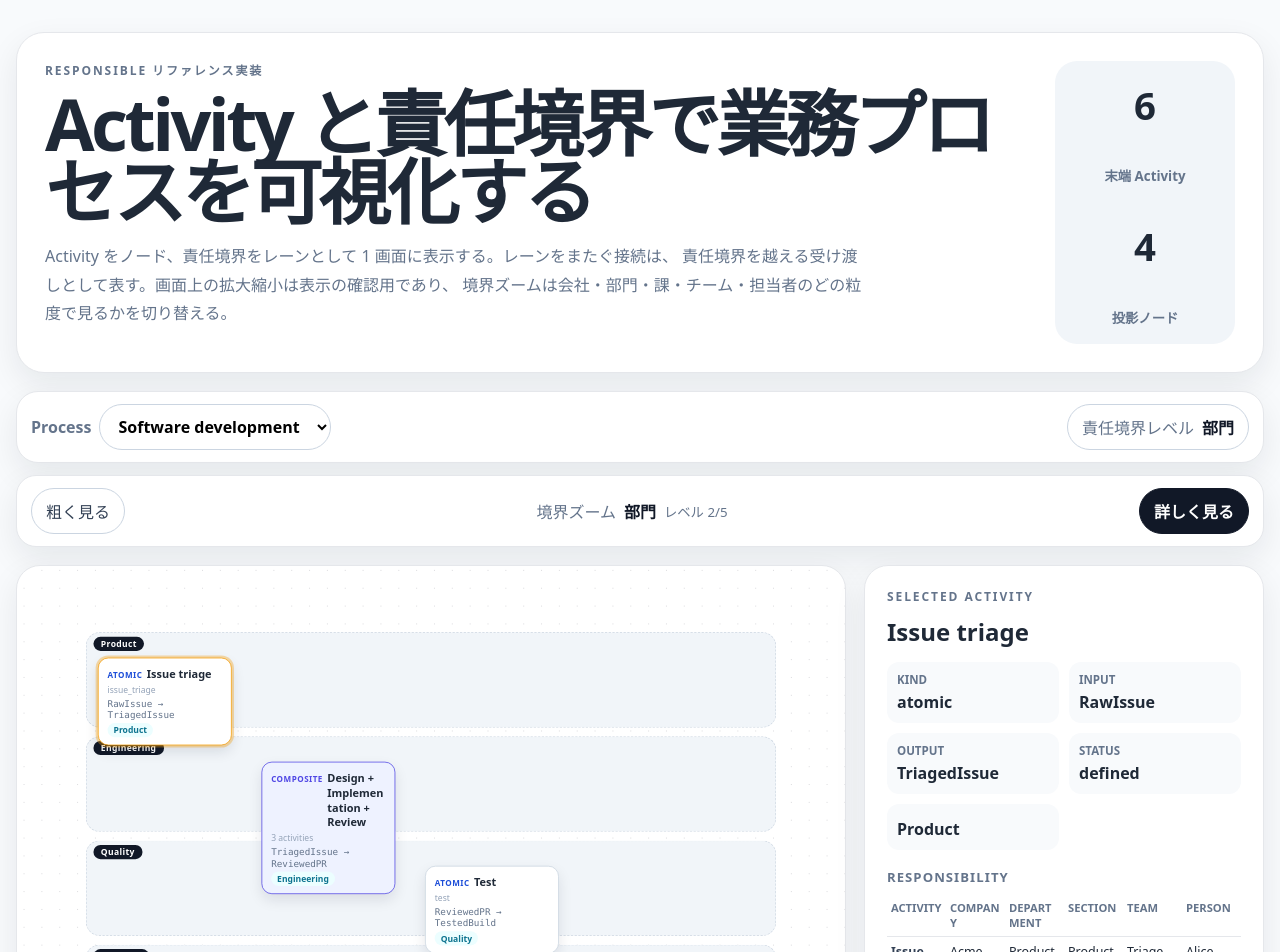
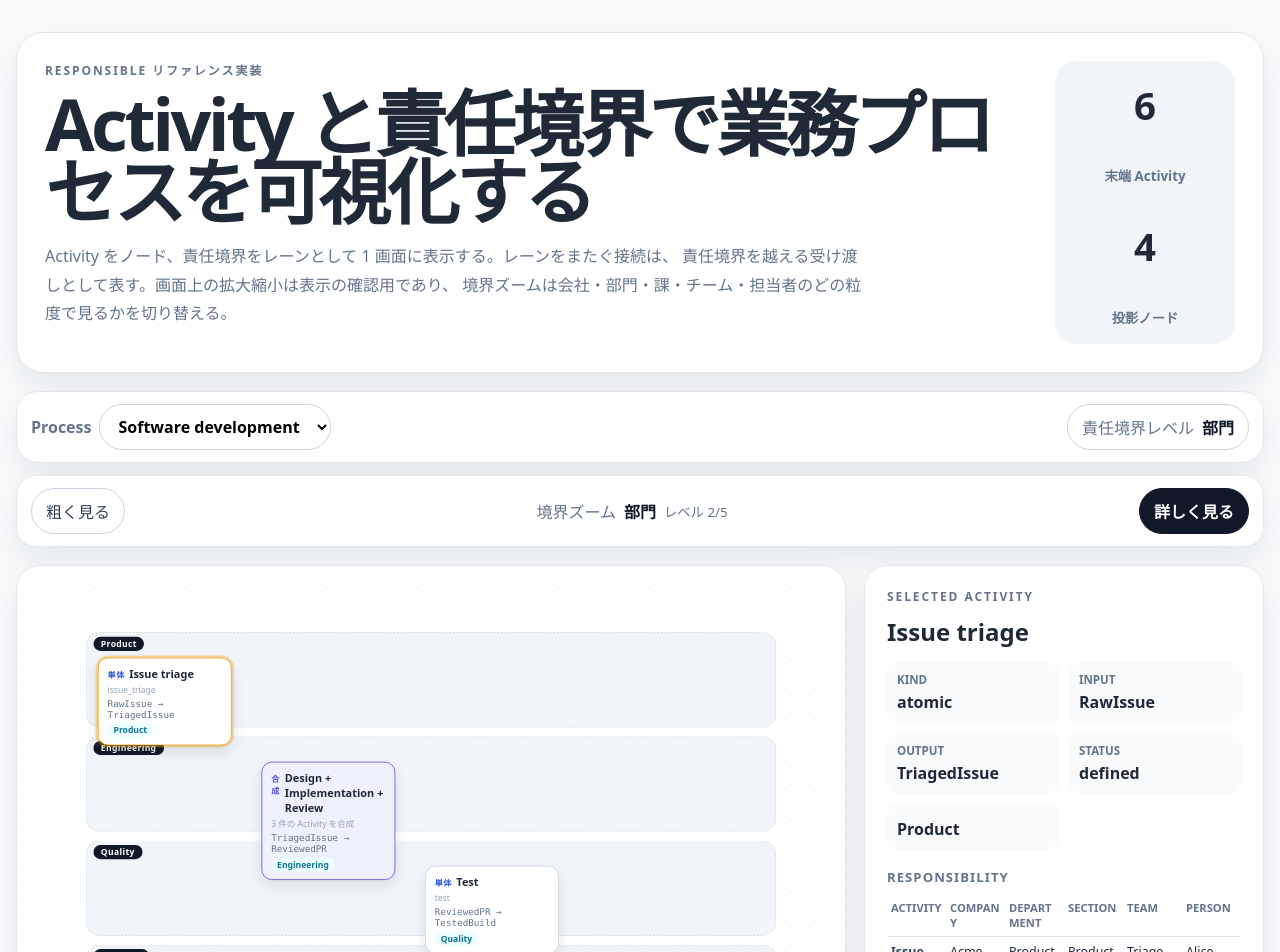
Before and after one commit to f4ah6o/responsible, a React (Vite) app: page / in a window 1280 px wide. Shown: the top 952 px of the page. Built offline with nearby package versions, Linux system fonts and the light colour scheme.

Commit message:
refactor: localize activity node labels

```diff
--- a/src/viewer/ActivityNode.tsx
+++ b/src/viewer/ActivityNode.tsx
@@ -4,15 +4,22 @@ import type { ActivityNodeData } from "./projectionToFlow";
 
 type ActivityNodeType = Node<ActivityNodeData, "activity">;
 
+const KIND_LABELS: Record<string, string> = {
+  atomic: "単体",
+  composite: "合成",
+};
+
 export function ActivityNode({ data, selected }: NodeProps<ActivityNodeType>) {
   const { activity, names } = data;
   const title = activity.kind === "atomic" ? (names[0] ?? activity.id) : names.join(" + ");
-  const subtitle = activity.kind === "composite" ? `${names.length} activities` : activity.id;
+  const subtitle =
+    activity.kind === "composite" ? `${names.length} 件の Activity を合成` : activity.id;
+  const kindLabel = KIND_LABELS[activity.kind] ?? activity.kind;
 
   return (
     <div className={`activity-card${selected ? " is-selected" : ""}`} data-kind={activity.kind}>
       <div className="activity-card-head">
-        <span className="activity-kind">{activity.kind}</span>
+        <span className="activity-kind">{kindLabel}</span>
         <strong className="activity-title">{title}</strong>
       </div>
       <div className="activity-subtitle">{subtitle}</div>
```
